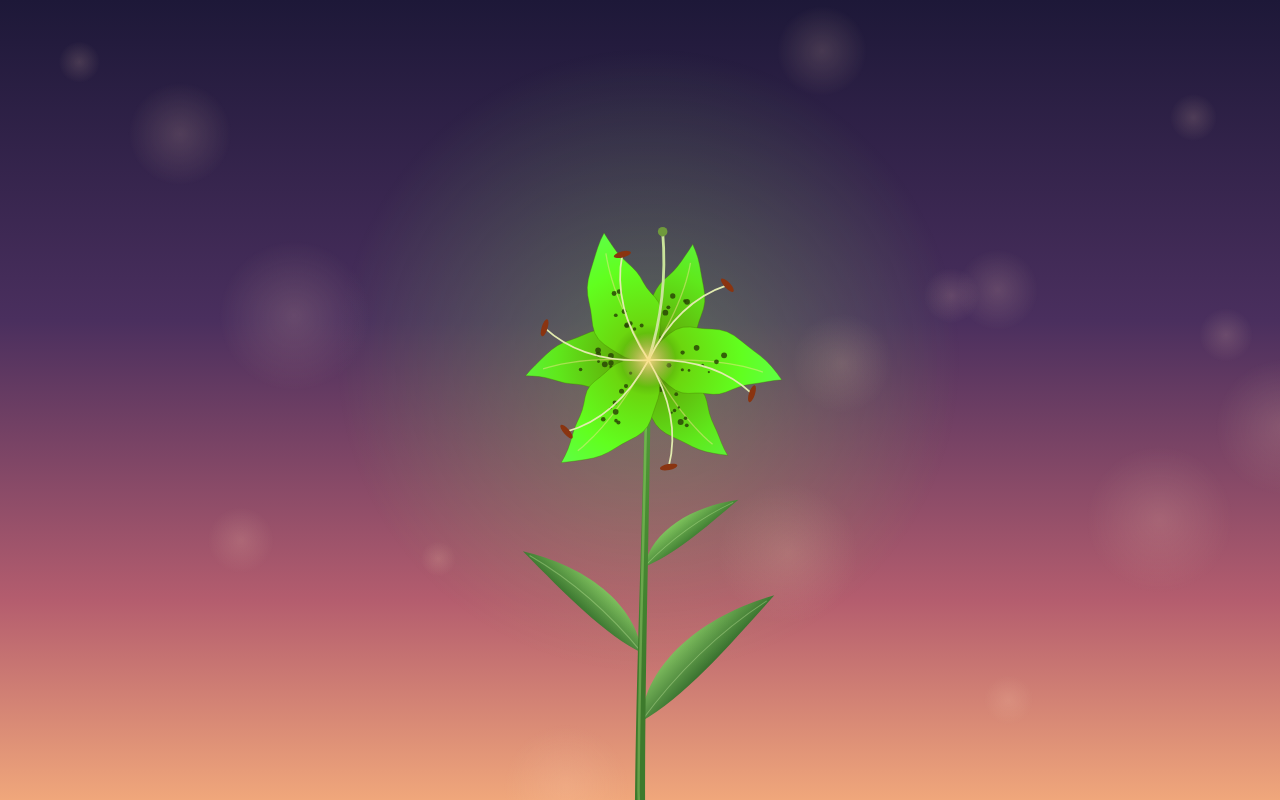
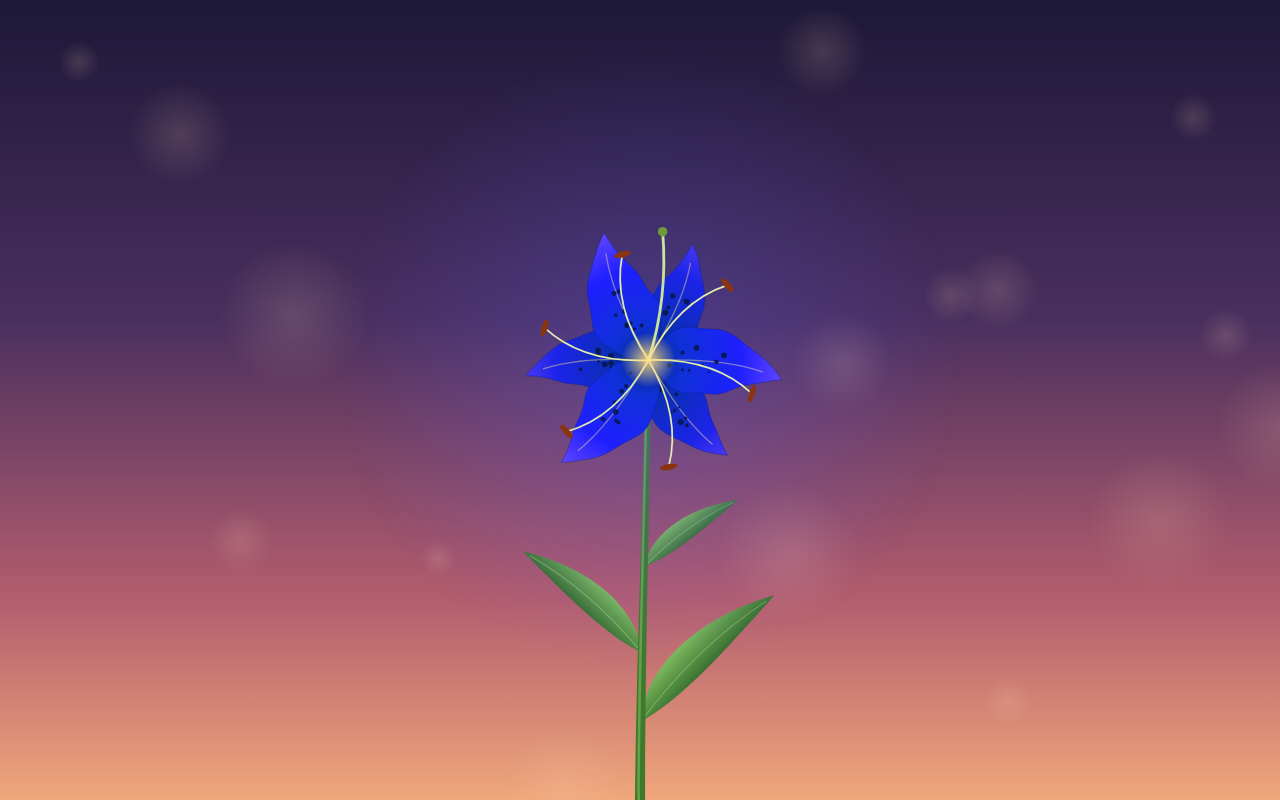
Before and after one commit to safak-k/safak-k.github.io, a plain HTML site: page index.html in a window 1280 px wide. Drawn offline with Linux system fonts and the light colour scheme.

Commit message:
Enhance color update logic with time zone adjustment
Updated the script to adjust the color based on Turkey's time zone and corrected the clock skew using the server's date header.

```diff
--- a/index.html
+++ b/index.html
@@ -34,10 +34,30 @@ const easeBack = v => { const c1 = 1.5, c3 = c1 + 1; return 1 + c3 * Math.pow(v
 let seed = 7;
 const rnd = () => (seed = (seed * 16807) % 2147483647) / 2147483647;
 
-/* Günün rengi: aynı gün herkes aynı rengi görür, gece yarısı değişir */
-const now = new Date();
-const dayNum = Math.floor(Date.UTC(now.getFullYear(), now.getMonth(), now.getDate()) / 86400000);
-const HUE = (dayNum * 137.508) % 360;
+/* Günün rengi: Türkiye saatine göre (UTC+3), cihazın saat diliminden bağımsız.
+   Gece yarısı (TR) renk sayfa yenilenmeden değişir. */
+const TR_OFFSET = 3 * 60 * 60 * 1000;   // Türkiye sabit UTC+3, yaz saati yok
+
+/* Cihaz saati yanlışsa sunucu saatiyle düzelt (sunucunun Date başlığı) */
+let clockSkew = 0;
+fetch(location.href, { method: 'HEAD', cache: 'no-store' })
+  .then(r => {
+    const d = r.headers.get('Date');
+    if (d) clockSkew = new Date(d).getTime() - Date.now();
+  })
+  .catch(() => {});                      // başarısız olursa cihaz saatiyle devam
+
+const nowMs = () => Date.now() + clockSkew;
+const trDayNum = () => Math.floor((nowMs() + TR_OFFSET) / 86400000);
+
+let dayNum = trDayNum();
+let HUE = (dayNum * 137.508) % 360;
+
+function updateHue() {
+  const d = trDayNum();
+  if (d !== dayNum) { dayNum = d; HUE = (d * 137.508) % 360; }
+}
+
 const hsl  = (dh, s, l)    => `hsl(${(HUE + dh + 360) % 360},${s}%,${l}%)`;
 const hsla = (dh, s, l, a) => `hsla(${(HUE + dh + 360) % 360},${s}%,${l}%,${a})`;
 
@@ -130,6 +150,7 @@ function drawPetal(cx, cy, ang, len, wid, curl, back, k, b, R) {
 
 const start = performance.now();
 function frame(now) {
+  updateHue();
   const t = (now - start) / 1000;
   x.clearRect(0, 0, W, H);
   drawBokeh(t);
```
